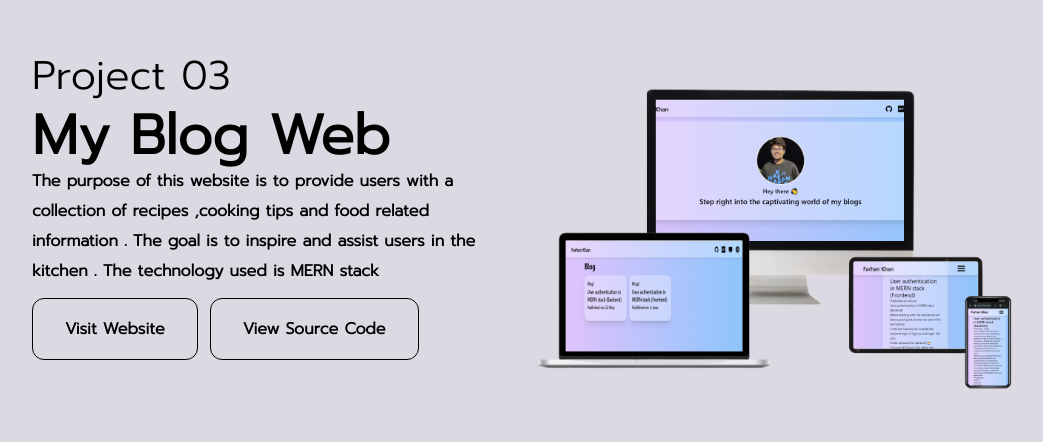
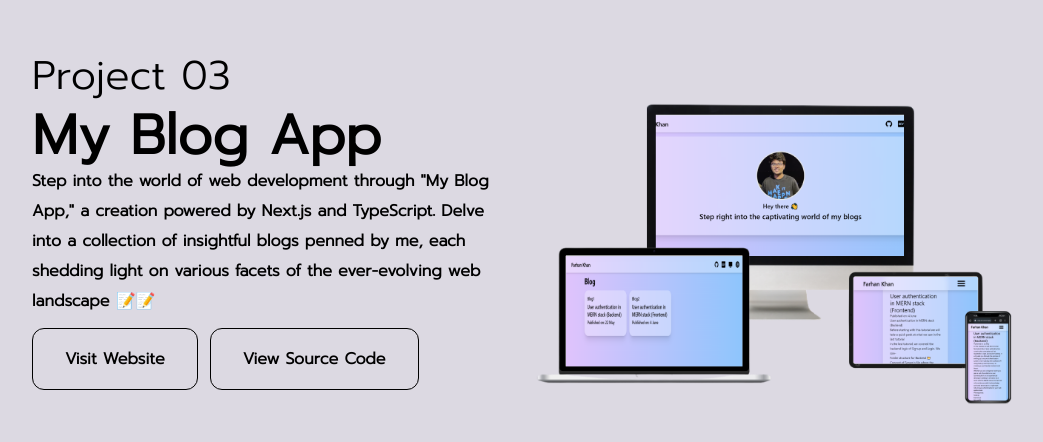
Before and after one commit to itsfarhankhan28/MyPortfolio-, a React (Create React App) app: page / in a window 1280 px wide. Shown: the part 3234-3676 px from the top of the page, without its empty margins (108-1151 px from the left). Built offline with nearby package versions, Linux system fonts and the light colour scheme; what tailwindcss-debug-screens would draw is missing.

Commit message:
feat(ProjectThree): changed the project description

```diff
--- a/src/Components/ProjectThree.jsx
+++ b/src/Components/ProjectThree.jsx
@@ -86,8 +86,8 @@ const ProjectThree = () => {
         <motion.div ref={targetRef} className='flex lg:w-[1000px] md:w-[700px] xxsm:w-[350px] xxsm:text-center lg:text-left lg:flex-row xxsm:flex-col-reverse justify-center items-center mx-auto pt-16 md:leading-[60px] z-20 lg:gap-10'>
         <motion.p style={{opacity:paragraph1Opacity,y:paragraph1TranslateY}} className='xxsm:w-fit md:w-[50%] font-herofont pt-20'>
             <h1 className='md:text-[35px] lg:text-[40px] xxsm:text-[25px]'>Project 03</h1>
-            <h1 className='md:text-[40px] lg:text-[55px] xxsm:text-[35px] font-semibold'>My Blog Web</h1>
-            <p className='leading-[30px] font-semibold'>The purpose of this website is to provide users with a collection of recipes ,cooking tips and food related information . The goal is to inspire and assist users in the kitchen . The technology used is MERN stack</p>
+            <h1 className='md:text-[40px] lg:text-[55px] xxsm:text-[35px] font-semibold'>My Blog App</h1>
+            <p className='leading-[30px] font-semibold'>Step into the world of web development through "My Blog App," a creation powered by Next.js and TypeScript. Delve into a collection of insightful blogs penned by me, each shedding light on various facets of the ever-evolving web landscape 📝📝</p>
             <a target='_blank' href="https://my-blog-app-six.vercel.app/"><button className='border border-black md:px-8 mt-3 font-semibold rounded-xl mr-3'>Visit Website</button></a>
             <a target='_blank' href="https://github.com/itsfarhankhan28/MyBlogApp"><button className='border border-black md:px-8 mt-3 font-semibold rounded-xl'>View Source Code</button></a>
         </motion.p>
```
